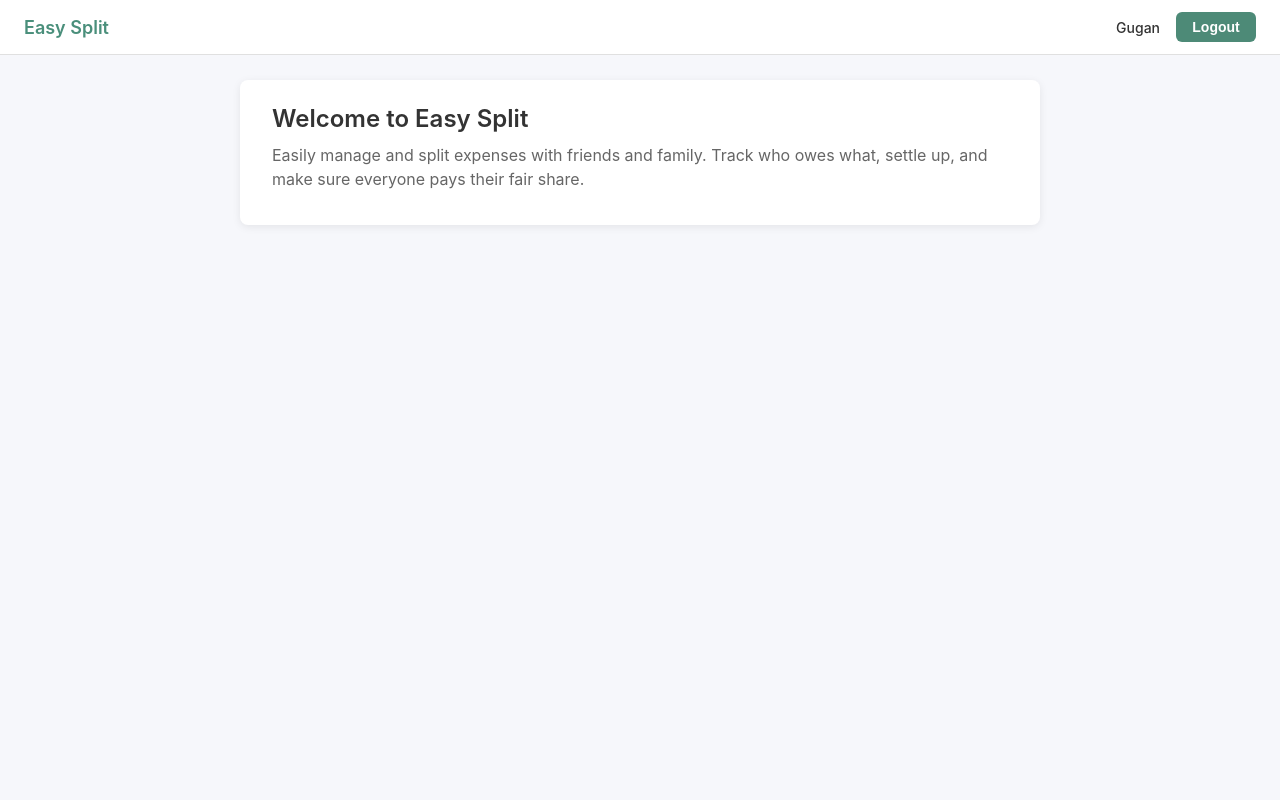
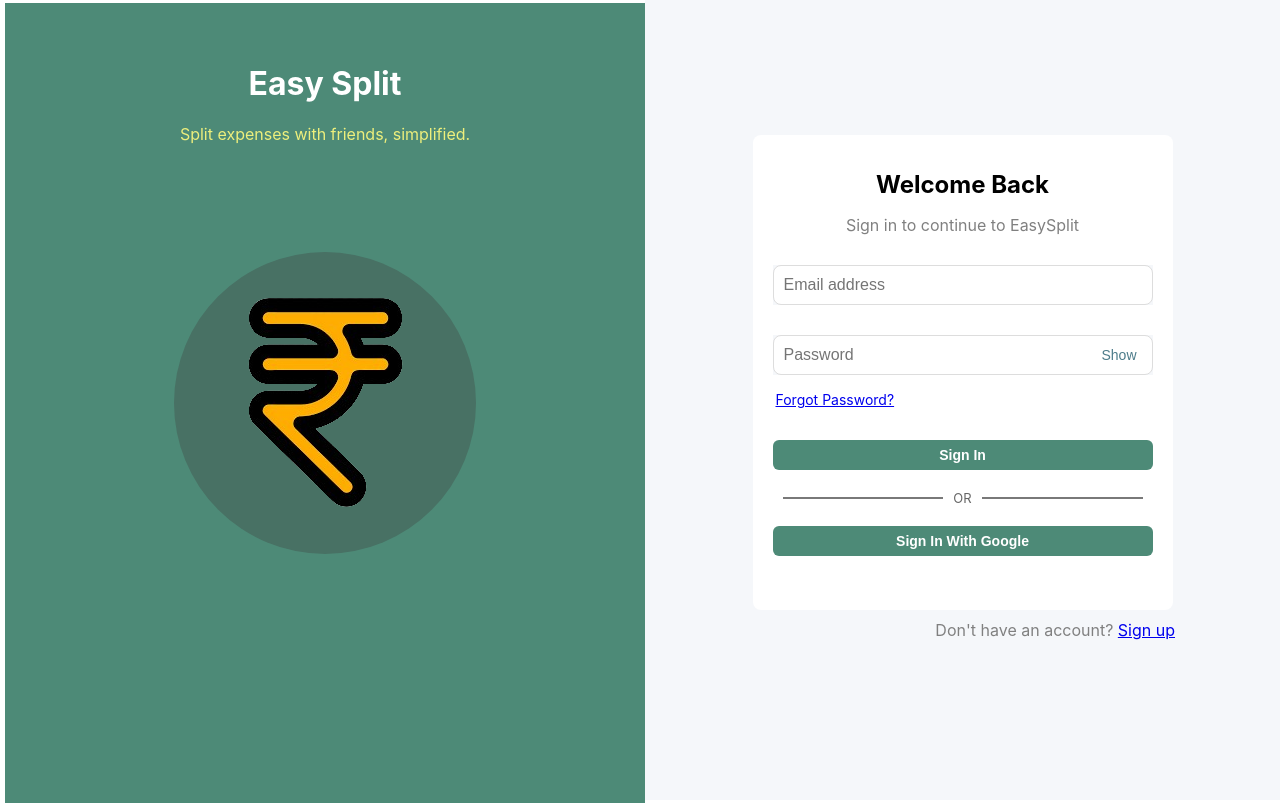
Before and after one commit to guganravi06/Easy-Split, a React (Create React App) app: page / in a window 1280 px wide. Built offline with nearby package versions, Linux system fonts and the light colour scheme.

Commit message:
created signin page

```diff
--- a/src/App.js
+++ b/src/App.js
@@ -1,14 +1,15 @@
 import './App.css';
-import LoginContainer from './components/LoginContainer';
 import TopBar from './components/TopBar';
 import HomePage from './pages/HomePage';
 import SignUp from './pages/SignUp';
+import SignIn from './pages/SignIn';
 
 function App() {
   return (
     <div>
       {/* <SignUp /> */}
-      <HomePage />
+      {/* <HomePage /> */}
+      <SignIn />
     </div>
   );
 }
--- a/src/components/LoginContainer.js
+++ /dev/null
@@ -1,36 +0,0 @@
-import React from 'react';
-import styles from './LoginContainer.module.css';
-import Button from './Button';
-import InputField from './InputField';
-
-const LoginContainer = () => {
-  return (
-    <div className={styles.container}>
-      <div className={styles.loginBox}>
-        <h2 className={styles.header}>Welcome Back</h2>
-        <p className={styles.message}>Sign in to continue to EasySplit</p>
-        <form>
-          <InputField type='text' placeholder='Email address' />
-          <InputField type='password' placeholder='Password' />
-          <p className={styles.forgotPassword}>
-            <a href='https://react.dev/'>Forgot Password?</a>
-          </p>
-          <Button text='Sign In' textAlign='center' />
-          <div className={styles.orContainer}>
-            <span className={styles.orText}>OR</span>
-          </div>
-          <Button
-            text='Sign In With Google'
-            icon='./assets/google-logo-icon.png'
-            textAlign='center'
-          />
-        </form>
-      </div>
-      <div className={styles.signUpMessage}>
-        Don't have an account? <a href='sign-up'>Sign up</a>
-      </div>
-    </div>
-  );
-};
-
-export default LoginContainer;
--- /dev/null
+++ b/src/pages/SignIn.js
@@ -0,0 +1,40 @@
+import React from 'react';
+import styles from './SignIn.module.css';
+import LeftSideIllustrator from '../components/LeftSideIllustrator';
+import InputField from '../components/InputField';
+import Button from '../components/Button';
+
+const SignIn = () => {
+  return (
+    <div className={styles.container}>
+      <div className={styles.leftSide}>
+        <LeftSideIllustrator />
+      </div>
+      <div className={styles.signInContainer}>
+        <div className={styles.loginBox}>
+          <h2 className={styles.header}>Welcome Back</h2>
+          <p className={styles.message}>Sign in to continue to EasySplit</p>
+          <InputField type='text' placeholder='Email address' />
+          <InputField type='password' placeholder='Password' />
+          <p className={styles.forgotPassword}>
+            <a href='https://react.dev/'>Forgot Password?</a>
+          </p>
+          <Button text='Sign In' textAlign='center' />
+          <div className={styles.orContainer}>
+            <span className={styles.orText}>OR</span>
+          </div>
+          <Button
+            text='Sign In With Google'
+            icon='./assets/google-logo-icon.png'
+            textAlign='center'
+          />
+        </div>
+        <div className={styles.signUpMessage}>
+          Don't have an account? <a href='sign-up'>Sign up</a>
+        </div>
+      </div>
+    </div>
+  );
+};
+
+export default SignIn;
--- a/src/components/LoginContainer.module.css
+++ b/src/pages/SignIn.module.css
@@ -1,9 +1,20 @@
 .container {
-  width: 50%;
-  height: 100vh; /* Full viewport height */
   display: flex;
+  height: 100vh;
+  width: 100vw;
+}
+
+.leftSide {
+  flex: 1;
+  display: flex;
+  align-items: center;
   justify-content: center;
+}
+.signInContainer {
+  flex: 1;
+  display: flex;
   align-items: center;
+  justify-content: center;
   background-color: #f5f7fa;
   flex-direction: column;
 }
@@ -15,7 +26,9 @@
   color: #666;
 }
 .loginBox {
+  max-width: 420px;
   width: 420px;
+  height: 475px;
   padding: 20px;
   background: white;
   border-radius: 8px;
@@ -46,7 +59,6 @@
   padding: 2px;
   text-align: left;
   margin-left: 1px;
-  margin-top: -20px;
   font-size: 14px;
   margin-bottom: 30px;
 }
```
